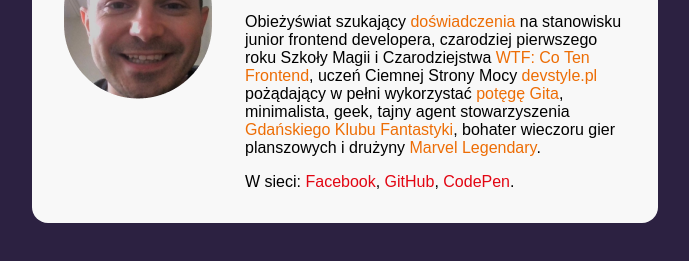
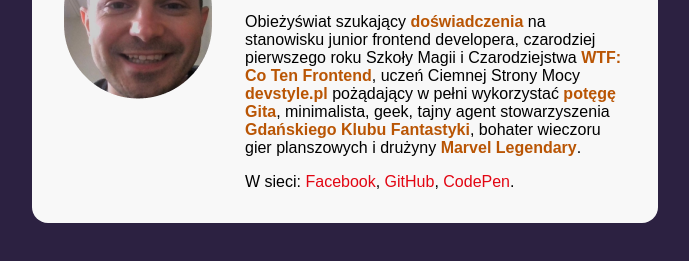
Before and after one commit to przemekjuzwiszin/my_business_card, a plain HTML site: page index.html in a window 1280 px wide. Shown: the part 337-598 px from the top of the page, without its empty margins (295-984 px from the left). Drawn offline with Linux system fonts and the light colour scheme.

Commit message:
add a better color contrast ratio
... and change font to bold

```diff
--- a/css/style.css
+++ b/css/style.css
@@ -66,6 +66,6 @@
 }
 
 .person__special {
-    color: #ED6D05;
-    font-weight: normal;
+    color: #b95504;
+    font-weight: bold;
 }
```
